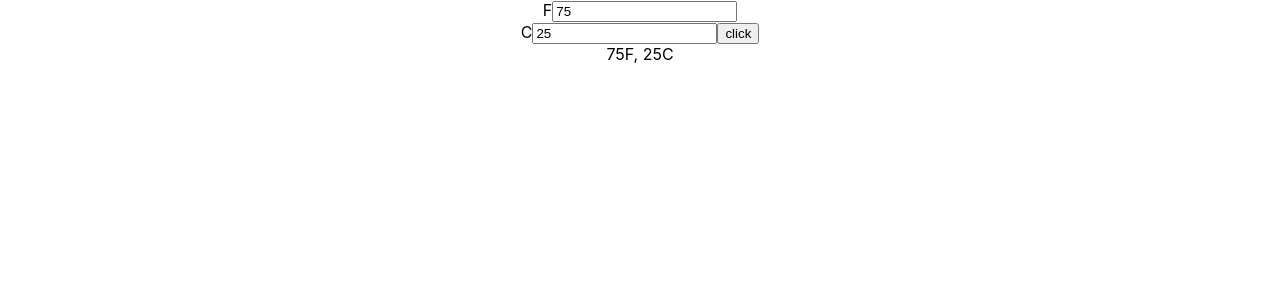
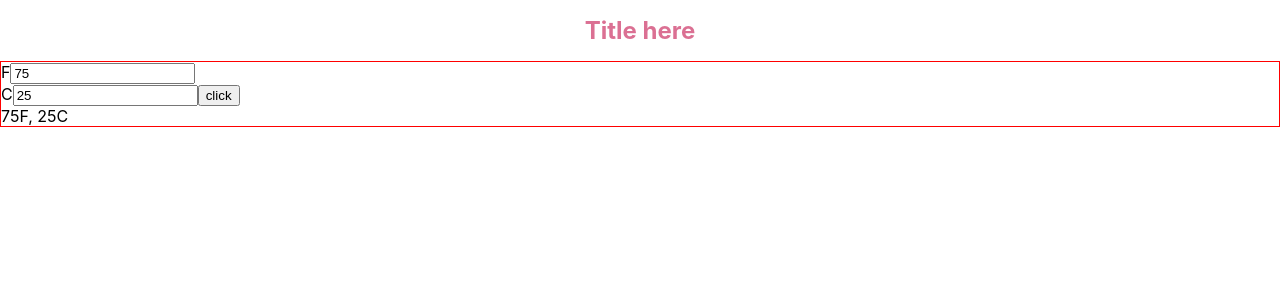
Before and after one commit to tomhicz/temp-converter, a React (Create React App) app: page / in a window 1280 px wide. Shown: the top 300 px of the page. Built offline with nearby package versions, Linux system fonts and the light colour scheme.

Commit message:
Add styled components and normalize

```diff
--- a/package.json
+++ b/package.json
@@ -9,6 +9,7 @@
     "react": "^18.1.0",
     "react-dom": "^18.1.0",
     "react-scripts": "5.0.1",
+    "styled-components": "^5.3.5",
     "web-vitals": "^2.1.4"
   },
   "scripts": {
--- a/src/App.css
+++ /dev/null
@@ -1,38 +0,0 @@
-.App {
-  text-align: center;
-}
-
-.App-logo {
-  height: 40vmin;
-  pointer-events: none;
-}
-
-@media (prefers-reduced-motion: no-preference) {
-  .App-logo {
-    animation: App-logo-spin infinite 20s linear;
-  }
-}
-
-.App-header {
-  background-color: #282c34;
-  min-height: 100vh;
-  display: flex;
-  flex-direction: column;
-  align-items: center;
-  justify-content: center;
-  font-size: calc(10px + 2vmin);
-  color: white;
-}
-
-.App-link {
-  color: #61dafb;
-}
-
-@keyframes App-logo-spin {
-  from {
-    transform: rotate(0deg);
-  }
-  to {
-    transform: rotate(360deg);
-  }
-}
--- a/src/App.js
+++ b/src/App.js
@@ -1,51 +1,22 @@
-import { useState } from "react";
+import styled from "styled-components";
 
-import "./App.css";
+import UnitConverter from "./components/UnitConverter";
 
 function App() {
-  //State
-  //Always change these using handleChange functions to keep in sync
-  const [tempF, setTempF] = useState(75);
-  const [tempC, setTempC] = useState(25);
-
-  const maxAccuracy = 2;
-
-  function roundMaxPlaces(num, places) {
-    //Round to the max number of decimal places, but only if needed
-    const p = Math.pow(10, places);
-    return Math.round(num * p) / p;
-  }
-
-  //Handlers
-  function handleChangeF(e) {
-    setTempF(e.target.value);
-    if (!isNaN(e.target.value)) {
-      setTempC(roundMaxPlaces((e.target.value - 32) / 1.8, maxAccuracy));
-    } else {
-      setTempC("");
-    }
-  }
-  function handleChangeC(e) {
-    setTempC(e.target.value);
-    if (!isNaN(e.target.value)) {
-      setTempF(roundMaxPlaces(e.target.value * 1.8 + 32, maxAccuracy));
-    } else {
-      setTempF("");
-    }
-  }
-
   return (
     <div className="App">
-      F<input value={tempF} onChange={(e) => handleChangeF(e)} />
-      <br />
-      C<input value={tempC} onChange={(e) => handleChangeC(e)} />
-      <button onClick={() => setTempC(20)}>click</button>
-      <br />
-      <span>
-        {tempF}F, {tempC}C
-      </span>
+      <Title>Title here</Title>
+      <UnitConverter />
     </div>
   );
 }
 
 export default App;
+
+//Styles
+
+const Title = styled.h1`
+  font-size: 1.5em;
+  text-align: center;
+  color: palevioletred;
+`;
--- /dev/null
+++ b/src/components/UnitConverter.js
@@ -0,0 +1,56 @@
+import { useState } from "react";
+import styled from "styled-components";
+
+function UnitConverter() {
+  //State
+  //Always change these using handleChange functions to keep in sync
+  const [tempF, setTempF] = useState(75);
+  const [tempC, setTempC] = useState(25);
+
+  const maxAccuracy = 2;
+
+  function roundMaxPlaces(num, places) {
+    //Round to the max number of decimal places, but only if needed
+    const p = Math.pow(10, places);
+    return Math.round(num * p) / p;
+  }
+
+  //Handlers
+  function handleChangeF(e) {
+    setTempF(e.target.value);
+    if (!isNaN(e.target.value)) {
+      setTempC(roundMaxPlaces((e.target.value - 32) / 1.8, maxAccuracy));
+    } else {
+      setTempC("");
+    }
+  }
+  function handleChangeC(e) {
+    setTempC(e.target.value);
+    if (!isNaN(e.target.value)) {
+      setTempF(roundMaxPlaces(e.target.value * 1.8 + 32, maxAccuracy));
+    } else {
+      setTempF("");
+    }
+  }
+
+  return (
+    <StyledDiv>
+      F<input value={tempF} onChange={(e) => handleChangeF(e)} />
+      <br />
+      C<input value={tempC} onChange={(e) => handleChangeC(e)} />
+      <button onClick={() => setTempC(20)}>click</button>
+      <br />
+      <span>
+        {tempF}F, {tempC}C
+      </span>
+    </StyledDiv>
+  );
+}
+
+export default UnitConverter;
+
+//Styles
+
+const StyledDiv = styled.section`
+  border: 1px solid red;
+`;
--- a/src/index.css
+++ b/src/index.css
@@ -1,13 +1,15 @@
+@import-normalize; /* bring in normalize.css styles */
+
 body {
   margin: 0;
-  font-family: -apple-system, BlinkMacSystemFont, 'Segoe UI', 'Roboto', 'Oxygen',
-    'Ubuntu', 'Cantarell', 'Fira Sans', 'Droid Sans', 'Helvetica Neue',
+  font-family: -apple-system, BlinkMacSystemFont, "Segoe UI", "Roboto", "Oxygen",
+    "Ubuntu", "Cantarell", "Fira Sans", "Droid Sans", "Helvetica Neue",
     sans-serif;
   -webkit-font-smoothing: antialiased;
   -moz-osx-font-smoothing: grayscale;
 }
 
 code {
-  font-family: source-code-pro, Menlo, Monaco, Consolas, 'Courier New',
+  font-family: source-code-pro, Menlo, Monaco, Consolas, "Courier New",
     monospace;
 }
```
Also changed, not shown: 2 other files (tests, documents, lock files or other folders).
